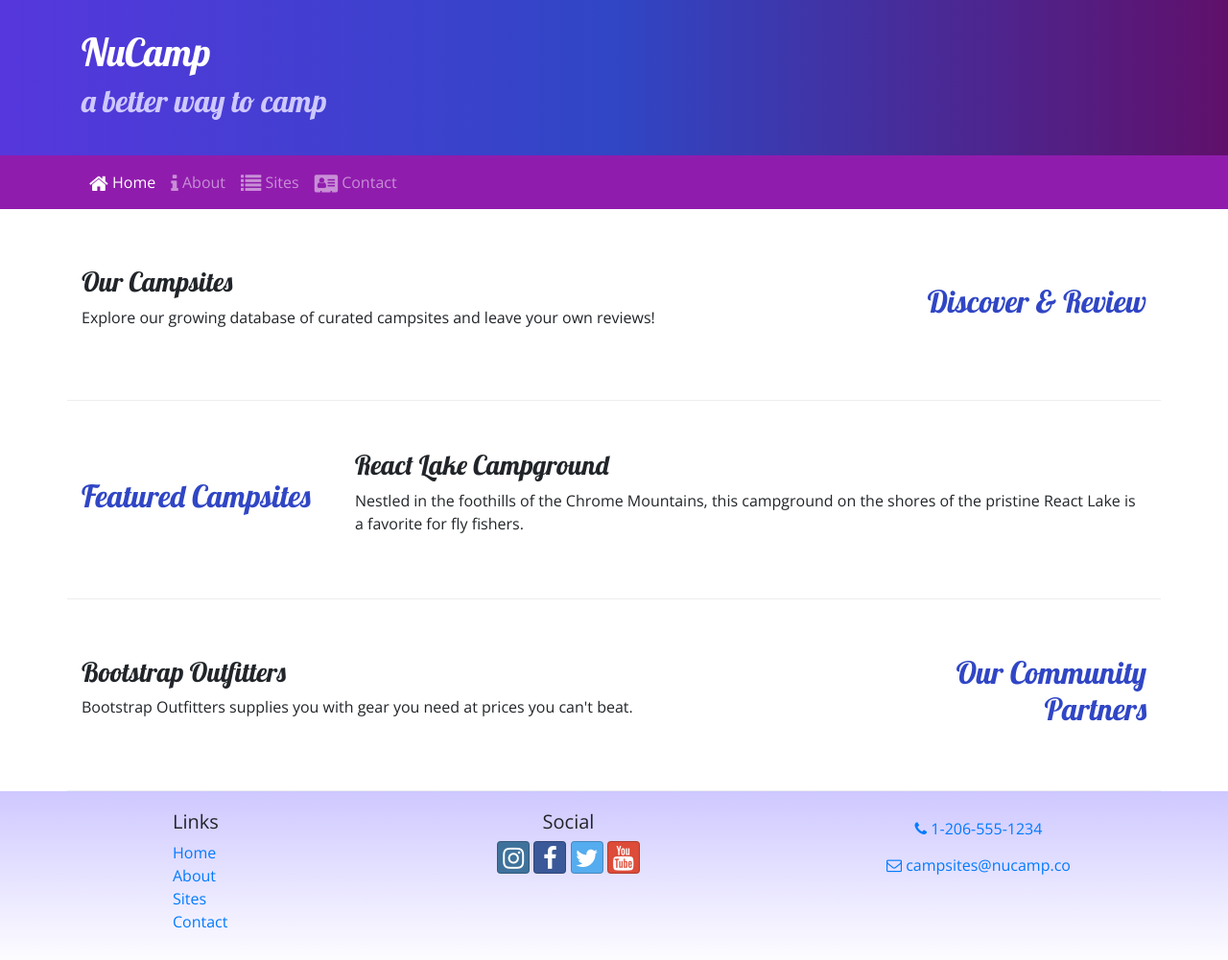
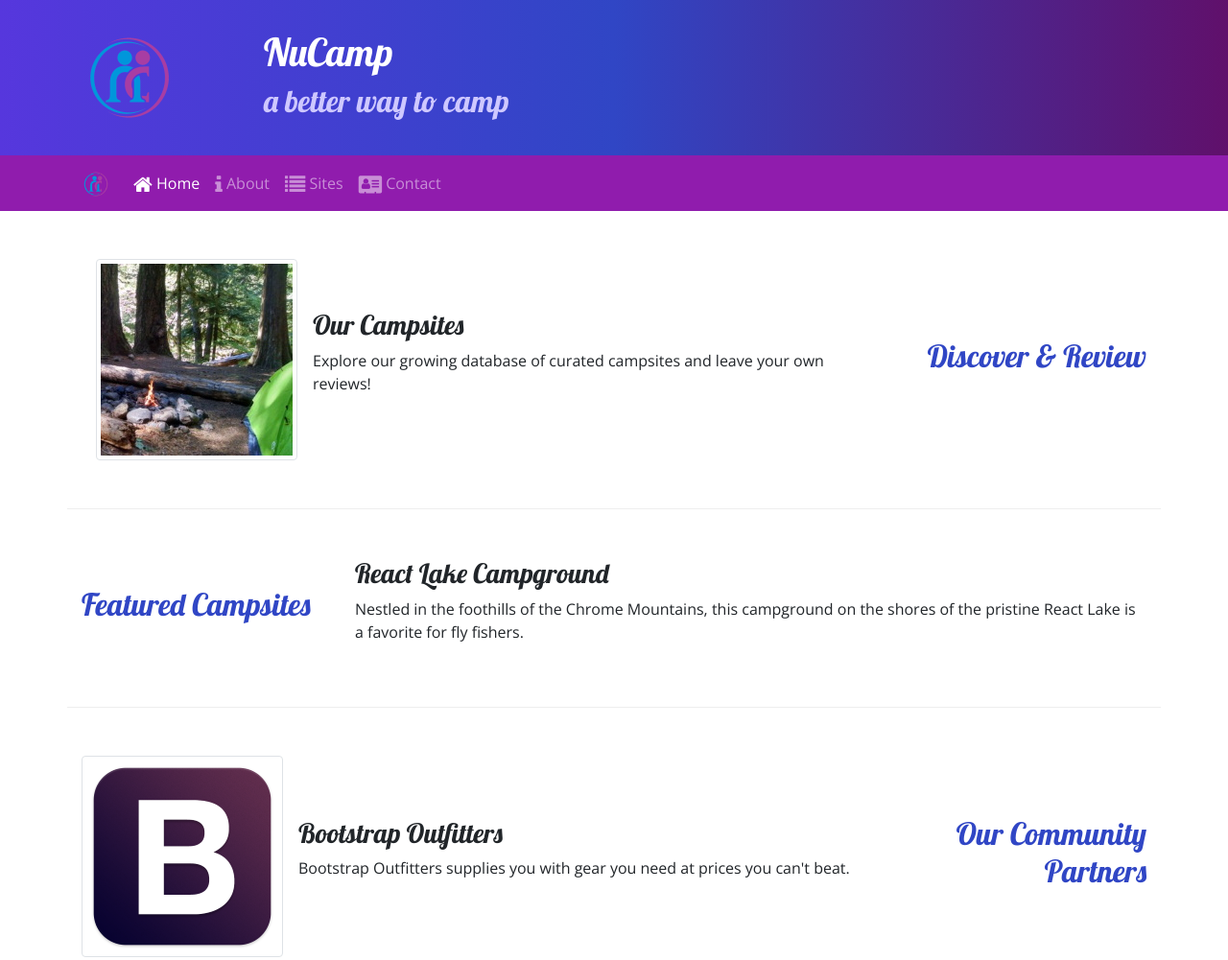
Before and after one commit to Simon-Haile/Bootstrap-Project-Setup, a website: page index.html in a window 1280 px wide. Shown: the top 1001 px of the page at 96% size. Drawn offline with nearby package versions, Linux system fonts and the light colour scheme.

Commit message:
Images and Media

```diff
--- a/index.html
+++ b/index.html
@@ -23,6 +23,9 @@
     <header class="jumbotron jumbotron-fluid">
         <div class="container">
             <div class="row">
+               <div class="col-4 col-sm-3 col-md-2 align-self-center">
+                    <img src="img/logo.png" class="img-fluid" />
+                 </div>
                 <div class="col">
                     <h1>NuCamp</h1>
                     <h2>a better way to camp</h2>
@@ -33,7 +36,10 @@
 
     <nav class="navbar navbar-expand-sm navbar-dark sticky-top">
         <div class="container">
-            <button class="navbar-toggler ml-auto" type="button" data-toggle="collapse" data-target="#nucampNavbar">
+            <a class="navbar-brand" href="#"><img src="img/logo.png"
+            height="30" width="30" /></a>
+            <button class="navbar-toggler" type="button"
+            data-toggle="collapse" data-target="#nucampNavbar">
                 <span class="navbar-toggler-icon"></span>
             </button>
             <div class="collapse navbar-collapse" id="nucampNavbar">
@@ -53,9 +59,14 @@
                 <h2 class="text-sm-right">Discover & Review</h2>
             </div>
             <div class="col">
-                <h3>Our Campsites</h3>
-                <div class="d-none d-sm-block">
-                    <p>Explore our growing database of curated campsites and leave your own reviews!</p>
+                <div class="col">
+                    <div class="media">
+                        <img class="d-flex mr-3 img-thumbnail" src="img/breadcrumb-trail-thumb.jpg" alt="Breadcrumb Trail" />
+                        <div class="media-body align-self-center">
+                            <h3>Our Campsites</h3>
+                            <p class="d-none d-sm-block">Explore our growing database of curated campsites and leave your own reviews!</p>
+                        </div>
+                    </div>
                 </div>
             </div>
         </div>
@@ -78,12 +89,14 @@
                 <h2 class="text-sm-right">Our Community Partners</h2>
             </div>
             <div class="col">
-                <h3>Bootstrap Outfitters</h3>
-                <div class="d-none d-sm-block">
-                    <p>Bootstrap Outfitters supplies you with gear you need at prices you can't beat.</p>
+                <div class="media">
+                    <img class="d-flex mr-3 img-thumbnail" src="img/bootstrap-thumb.png" alt="Bootstrap Outfitters" />
+                    <div class="media-body align-self-center">
+                        <h3>Bootstrap Outfitters</h3>
+        				<p class="d-none d-sm-block">Bootstrap Outfitters supplies you with gear you need at prices you can't beat.</p>
+                    </div>
                 </div>
             </div>
-        </div>
     </div>
 
 
```
Also changed, not shown: aboutus.html (+8 -1 lines), contactus.html (+8 -1 lines), img/bootstrap-thumb.png (added), img/breadcrumb-trail-thumb.jpg (added), img/breadcrumb-trail.jpg (added), img/chrome-river-thumb.jpg (added), img/chrome-river.jpg (added), img/logo.png (added), img/react-lake-thumb.jpg (added), img/react-lake.jpg (added), 1 other file.
